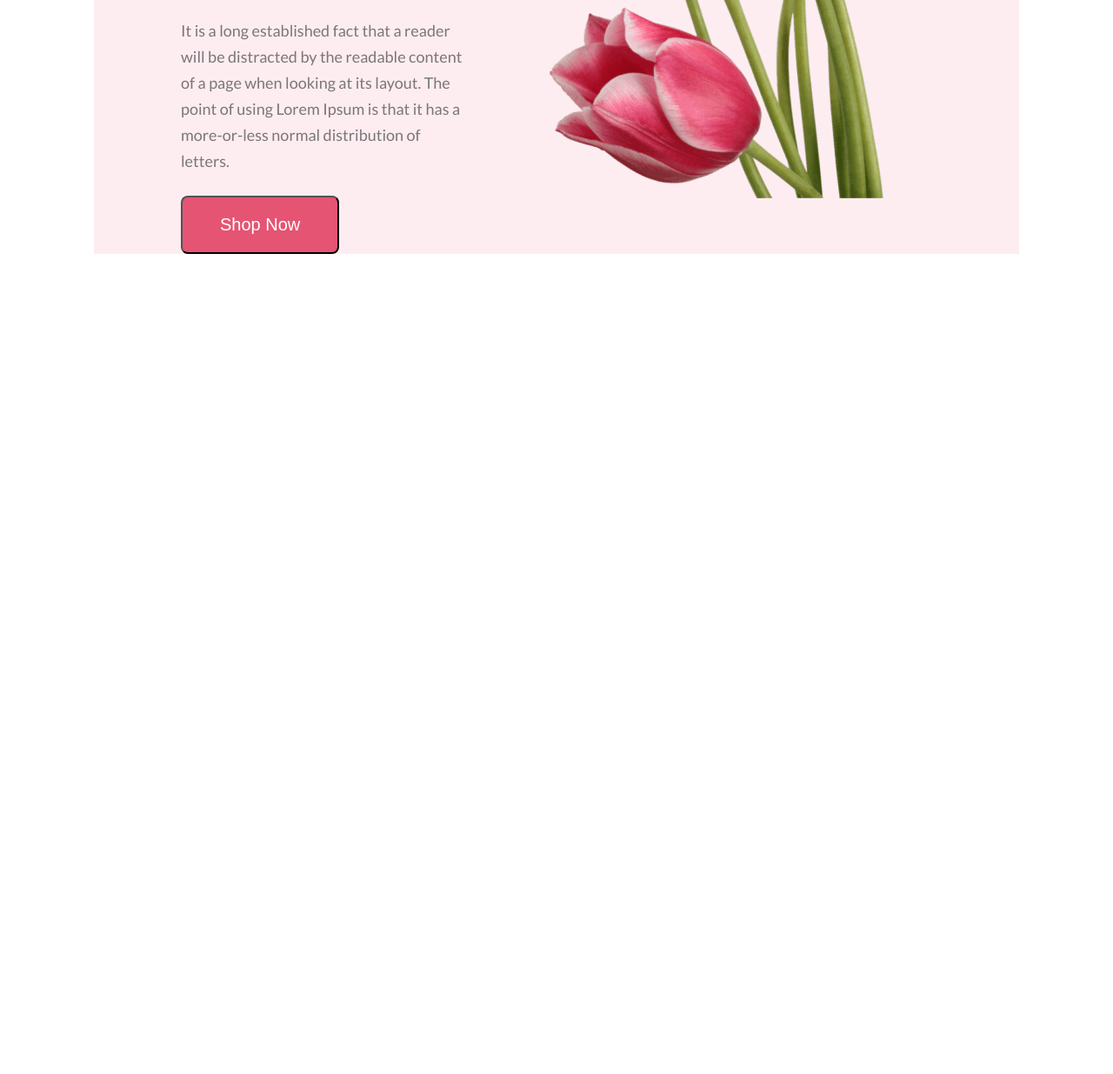
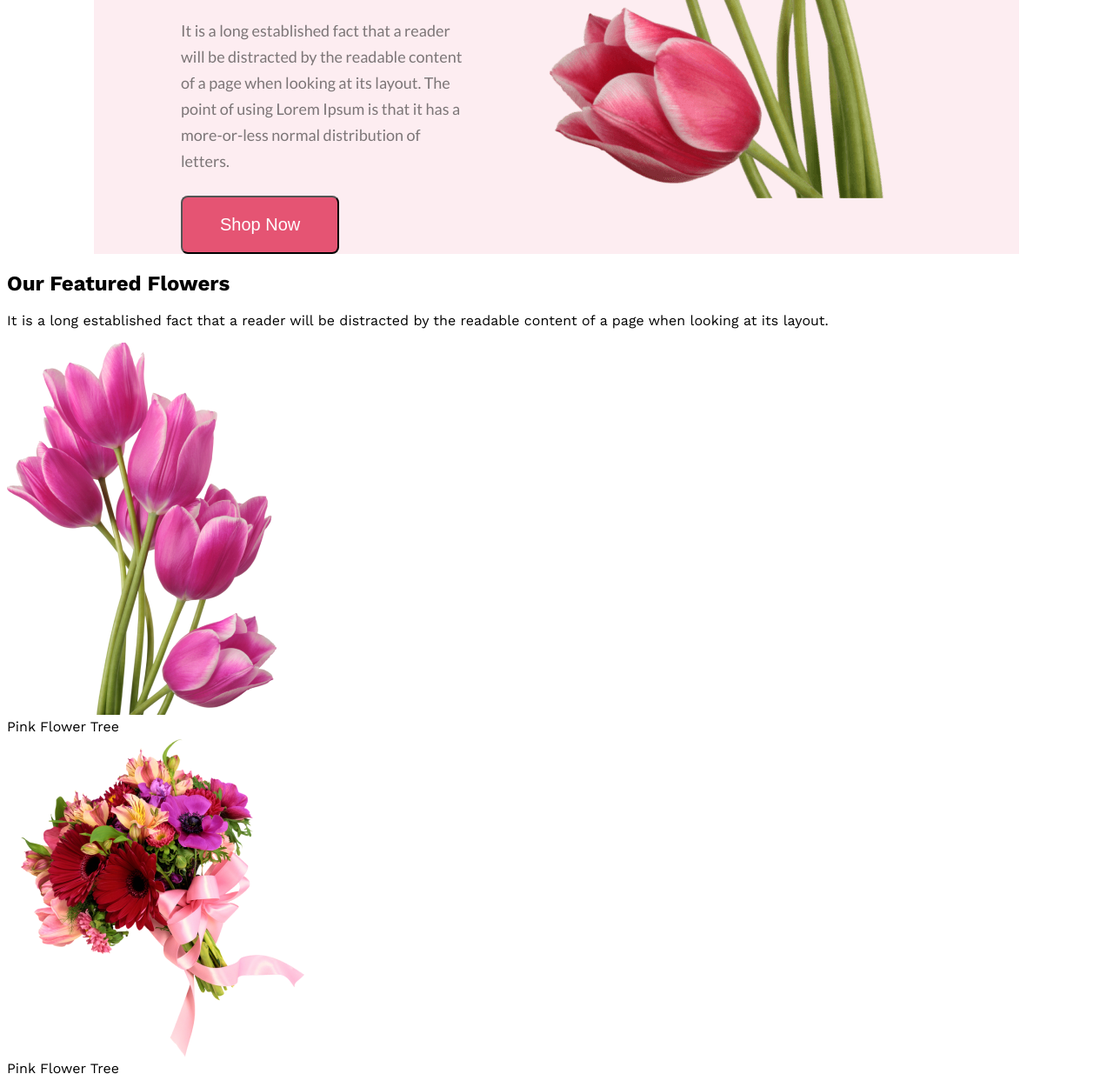
Before and after one commit to paulpabel/paul-flower-shop-assignment, a plain HTML site: page index.html in a window 1280 px wide. Shown: the part 673-1908 px from the top of the page at 87% size. Before the commit the page ends 973 px from the top, so only its background shows below. Drawn offline with nearby package versions, Linux system fonts and the light colour scheme.

Commit message:
addedsecond section

```diff
--- a/css/style.css
+++ b/css/style.css
@@ -45,3 +45,11 @@ body {
     font-size: 20px;
 
 }
+
+.flower-feature {
+    color: #272727;
+    text-align: center;
+    font-family: Lato;
+    font-size: 40px;
+
+}
--- a/index.html
+++ b/index.html
@@ -22,13 +22,35 @@
             </div>
             <img class="fower-pic" src="./Flower Asset/pngwing 10.png" alt="">
          </div>
+ </header>
+
+ <main>
+
+    <section>
+        <h2>Our Featured Flowers </h2>
+        <p>It is a long established fact that a reader will be distracted by the readable content of a page when looking at its layout.</p>
+        <div>
+            <div class="flower"><img src="./Flower Asset/pngwing 6.png" alt=""></div>
+            <caption>Pink Flower Tree</caption>
+            <div class="flower"><img src="./Flower Asset/pngwing 5.png" alt=""></div>
+            <caption>Pink Flower Tree</caption>
+            <div class="flower"><img src="./Flower Asset/pngwing 7.png" alt=""></div>
+            <caption>Pink Flower Tree</caption>
+
+        </div>
+
+    </section>
 
 
 
 
 
 
-    </header>
+
+
+
+
+ </main>
 
 
 
```
